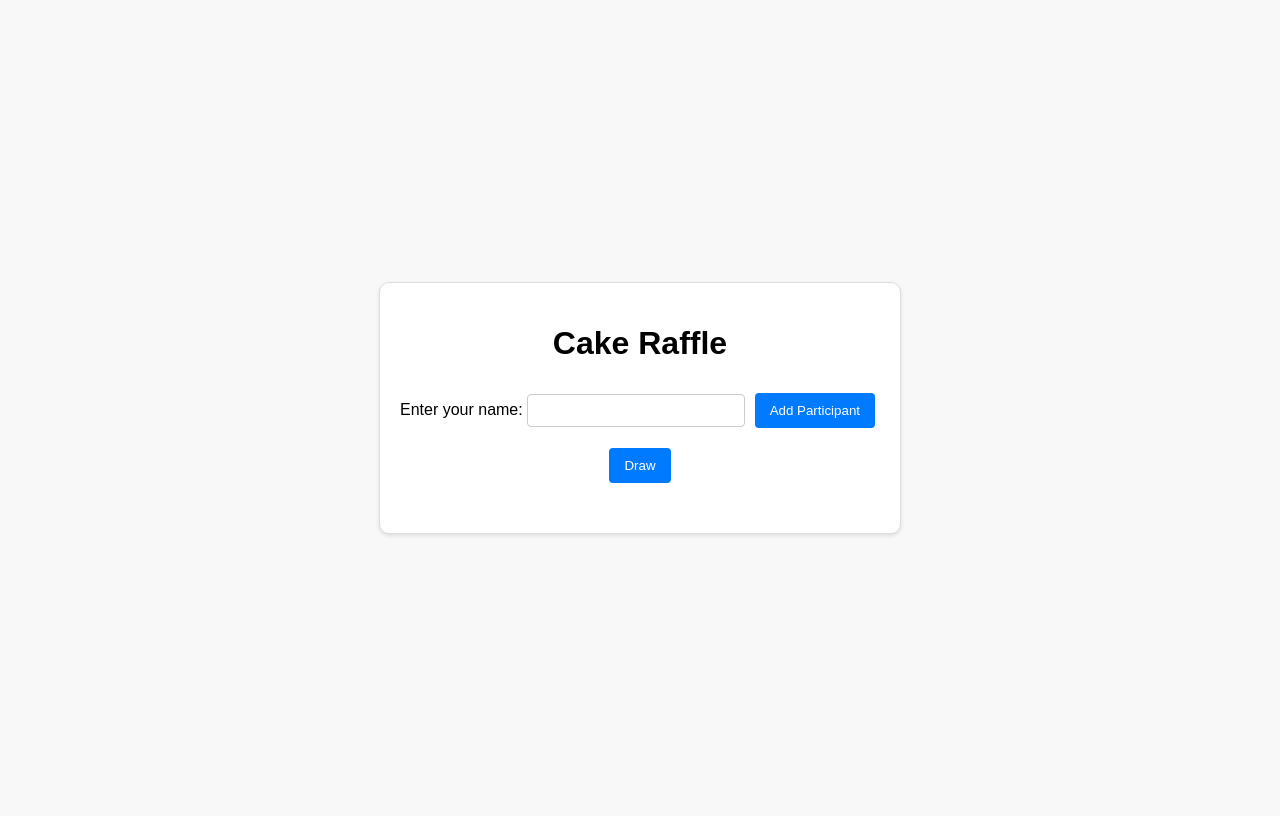
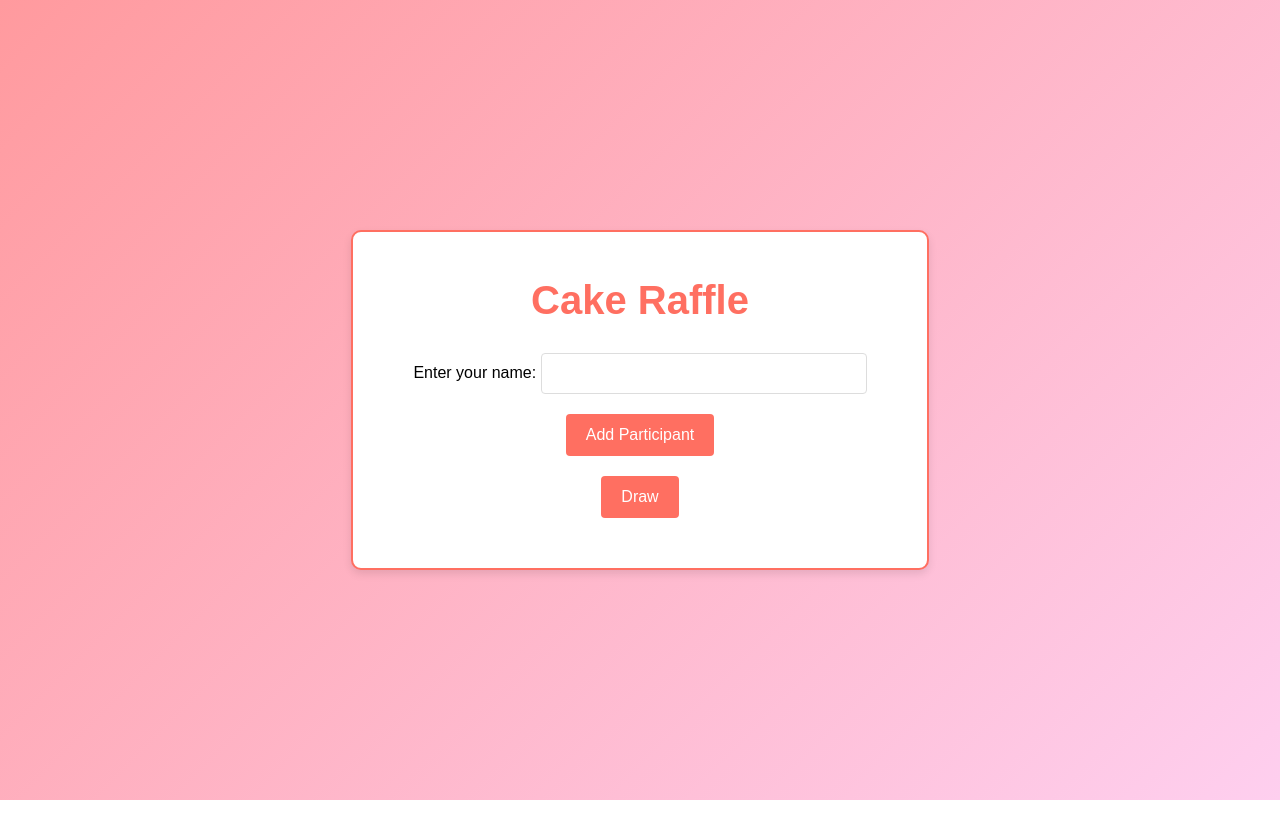
Before and after one commit to thopica/noteapp, a plain HTML site: page index.html in a window 1280 px wide. Drawn offline with Linux system fonts and the light colour scheme.

Commit message:
Update styles.css

```diff
--- a/styles.css
+++ b/styles.css
@@ -1,45 +1,60 @@
 body {
-  font-family: Arial, sans-serif;
+  font-family: 'Arial', sans-serif;
   display: flex;
   justify-content: center;
   align-items: center;
   height: 100vh;
-  background-color: #f8f8f8;
+  background: linear-gradient(135deg, #ff9a9e 0%, #fecfef 100%);
+  margin: 0;
 }
 
 .container {
   text-align: center;
-  padding: 20px;
+  padding: 20px 40px;
   background: white;
-  border: 1px solid #ddd;
+  border: 2px solid #ff6f61;
   border-radius: 10px;
-  box-shadow: 0 2px 4px rgba(0, 0, 0, 0.1);
+  box-shadow: 0 4px 8px rgba(0, 0, 0, 0.1);
+}
+
+h1 {
+  font-size: 2.5em;
+  color: #ff6f61;
+  margin-bottom: 20px;
 }
 
 input {
   margin: 10px 0;
-  padding: 8px;
-  width: 200px;
-  border: 1px solid #ccc;
+  padding: 12px;
+  width: 100%;
+  max-width: 300px;
+  border: 1px solid #ddd;
   border-radius: 4px;
 }
 
 button {
   margin: 10px 5px;
-  padding: 10px 15px;
-  background-color: #007BFF;
+  padding: 12px 20px;
+  background-color: #ff6f61;
   color: white;
   border: none;
   border-radius: 4px;
   cursor: pointer;
+  font-size: 1em;
+  transition: background-color 0.3s ease;
 }
 
 button:hover {
-  background-color: #0056b3;
+  background-color: #e55b50;
 }
 
 #winnerDisplay {
   margin-top: 20px;
   font-size: 1.5em;
   font-weight: bold;
+  color: #ff6f61;
 }
+
+.fas.fa-birthday-cake {
+  color: #ff6f61;
+}
```
